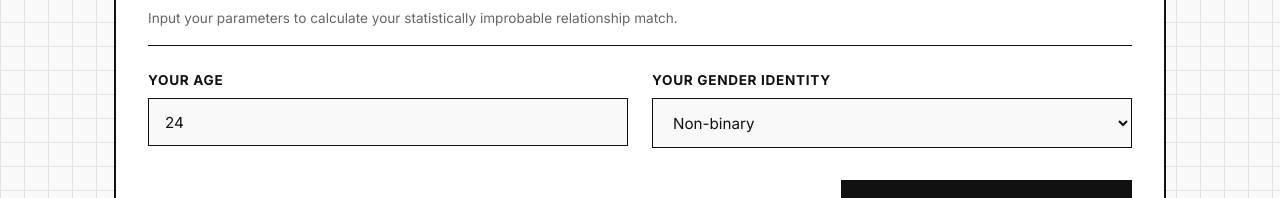
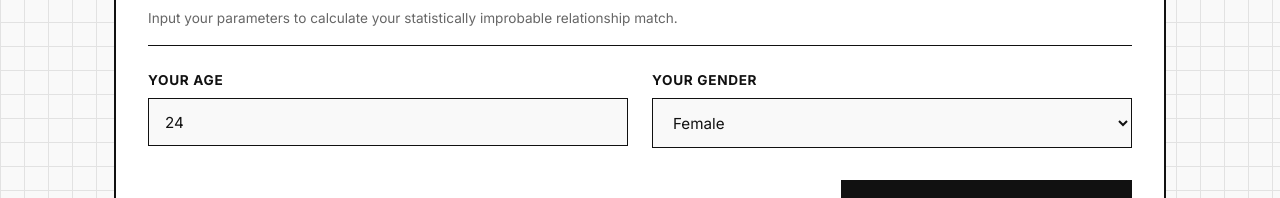
Before and after one commit to aryanpardeshi11/my-next-relationship, a React (Vite) app in the folder client/: page / in a window 1280 px wide. Shown: the part 194-392 px from the top of the page. Built offline with nearby package versions, Linux system fonts and the light colour scheme.

Commit message:
Restrict user gender input options to Female and Male

```diff
--- a/client/src/App.jsx
+++ b/client/src/App.jsx
@@ -92,7 +92,7 @@ export default function App() {
             <div style={{ display: 'flex', gap: '1rem' }}>
               <button
                 className="stark-button"
-                onClick={() => fetchRelationshipMatch(lastUserInput || { age: 24, gender: 'Non-binary' })}
+                onClick={() => fetchRelationshipMatch(lastUserInput || { age: 24, gender: 'Female' })}
               >
                 RETRY CALCULATION
               </button>
--- a/client/src/components/UserInputForm.jsx
+++ b/client/src/components/UserInputForm.jsx
@@ -2,7 +2,7 @@ import React, { useState } from 'react';
 
 export default function UserInputForm({ onSubmit, isLoading }) {
   const [age, setAge] = useState('24');
-  const [gender, setGender] = useState('Non-binary');
+  const [gender, setGender] = useState('Female');
 
   const handleSubmit = (e) => {
     e.preventDefault();
@@ -38,22 +38,15 @@ export default function UserInputForm({ onSubmit, isLoading }) {
           </div>
 
           <div className="form-group">
-            <label className="form-label" htmlFor="user-gender">Your Gender Identity</label>
+            <label className="form-label" htmlFor="user-gender">Your Gender</label>
             <select
               id="user-gender"
               value={gender}
               onChange={(e) => setGender(e.target.value)}
               className="stark-select"
             >
-              <option value="Agender">Agender</option>
-              <option value="Cisgender Female">Cisgender Female</option>
-              <option value="Cisgender Male">Cisgender Male</option>
-              <option value="Genderfluid">Genderfluid</option>
-              <option value="Non-binary">Non-binary</option>
-              <option value="Transgender Female">Transgender Female</option>
-              <option value="Transgender Male">Transgender Male</option>
-              <option value="Two-Spirit">Two-Spirit</option>
-              <option value="Prefer not to say">Prefer not to say</option>
+              <option value="Female">Female</option>
+              <option value="Male">Male</option>
             </select>
           </div>
         </div>
```
